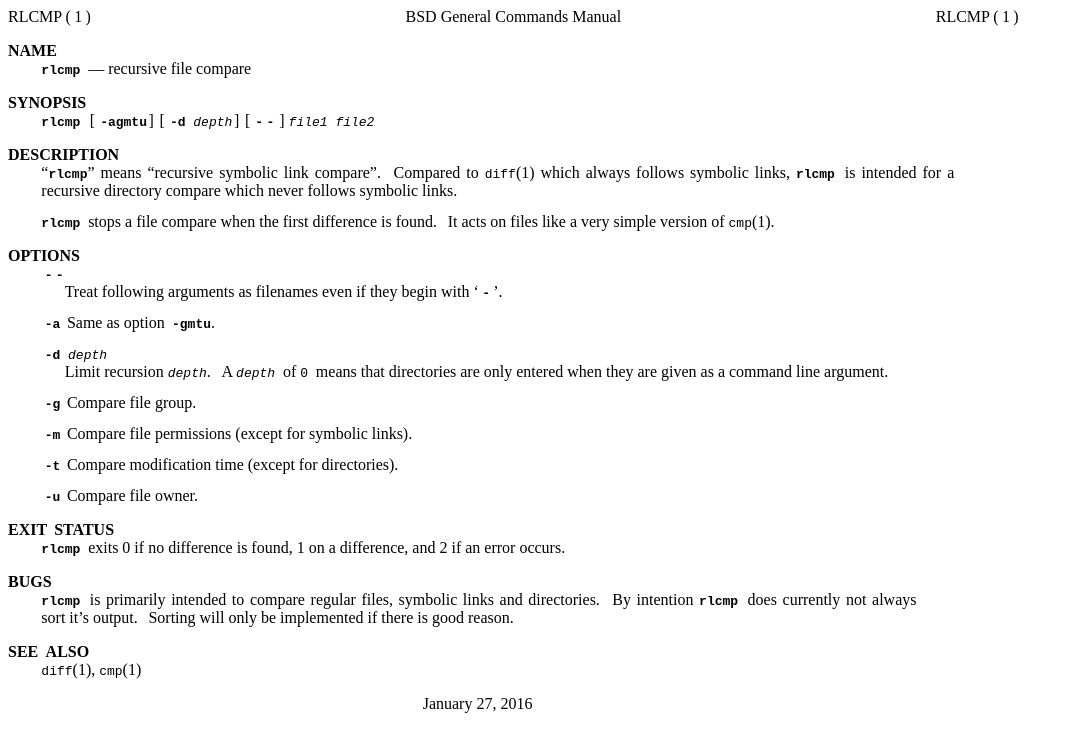
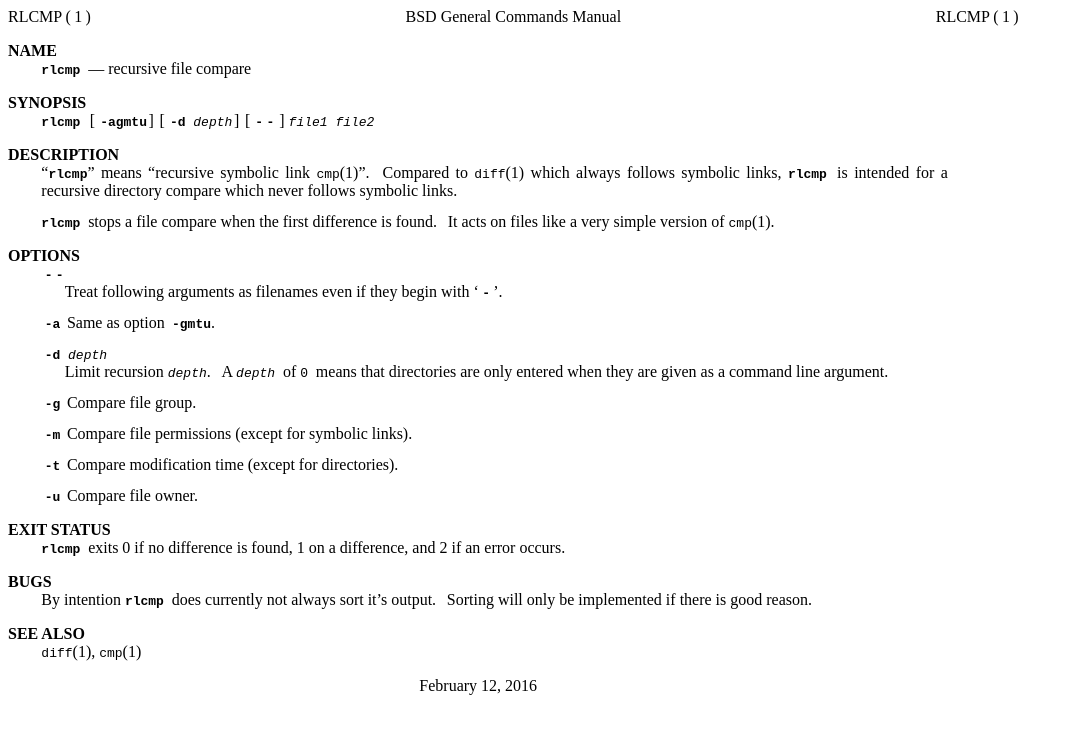
Before and after one commit to n-t-roff/n-t-roff.github.io, a plain HTML site: page rlcmp.1.html in a window 1280 px wide. Shown: the whole page, without its empty margins (0-1073 px from the left). Drawn offline with Linux system fonts and the light colour scheme.

Commit message:
rlcmp.1 updated

```diff
--- a/rlcmp.1.html
+++ b/rlcmp.1.html
@@ -10,7 +10,7 @@ NAME </span><span style="font-family: monospace; font-weight: bold"><br>
 SYNOPSIS </span><span style="font-family: monospace; font-weight: bold"><br>
 <span style="display: inline-block; width: 25pt"></span>rlcmp </span><span style="display: inline-block; width: 1.25pt"></span>[<span style="font-family: monospace; font-weight: bold"><span style="display: inline-block; width: 3.75pt"></span>&#45;agmtu</span><span style="display: inline-block; width: 1.25pt"></span>] <span style="display: inline-block; width: 1.25pt"></span>[<span style="font-family: monospace; font-weight: bold"><span style="display: inline-block; width: 3.75pt"></span>&#45;d </span><span style="font-family: monospace; font-style: italic">depth</span><span style="display: inline-block; width: 1.25pt"></span>] <span style="display: inline-block; width: 1.25pt"></span>[<span style="font-family: monospace; font-weight: bold"><span style="display: inline-block; width: 3.75pt"></span>&#45;<span style="display: inline-block; width: 2.5pt"></span>&#45;</span><span style="display: inline-block; width: 3.75pt"></span>] <span style="font-family: monospace; font-style: italic">file1 file2</span><span style="font-weight: bold"><p style="heigh: 360px"></p>
 DESCRIPTION </span><br>
-<span style="display: inline-block; width: 25pt"></span>&ldquo;<span style="font-family: monospace; font-weight: bold">rlcmp</span>&rdquo; <span style="display: inline-block; width: 1.5pt"></span>means <span style="display: inline-block; width: 1.5pt"></span>&ldquo;recursive <span style="display: inline-block; width: 1.5pt"></span>symbolic <span style="display: inline-block; width: 1.5pt"></span>link <span style="display: inline-block; width: 1.5pt"></span>compare&rdquo;. <span style="display: inline-block; width: 6.5pt"></span>Compared <span style="display: inline-block; width: 1.5pt"></span>to <span style="font-family: monospace"><span style="display: inline-block; width: 1.5pt"></span>diff</span>(1) <span style="display: inline-block; width: 1.5pt"></span>which <span style="display: inline-block; width: 1.5pt"></span>always <span style="display: inline-block; width: 1.5pt"></span>follows <span style="display: inline-block; width: 1.5pt"></span>symbolic <span style="display: inline-block; width: 1.5pt"></span>links, <span style="font-family: monospace; font-weight: bold"><span style="display: inline-block; width: 1.5pt"></span>rlcmp </span><span style="display: inline-block; width: 1.5pt"></span>is <span style="display: inline-block; width: 1.5pt"></span>intended <span style="display: inline-block; width: 1.5pt"></span>for <span style="display: inline-block; width: 1.5pt"></span>a<br>
+<span style="display: inline-block; width: 25pt"></span>&ldquo;<span style="font-family: monospace; font-weight: bold">rlcmp</span>&rdquo; <span style="display: inline-block; width: 1.75pt"></span>means <span style="display: inline-block; width: 1.75pt"></span>&ldquo;recursive <span style="display: inline-block; width: 1.75pt"></span>symbolic <span style="display: inline-block; width: 1.75pt"></span>link <span style="font-family: monospace"><span style="display: inline-block; width: 1.75pt"></span>cmp</span>(1)&rdquo;. <span style="display: inline-block; width: 6.75pt"></span>Compared <span style="display: inline-block; width: 1.75pt"></span>to <span style="font-family: monospace"><span style="display: inline-block; width: 1.75pt"></span>diff</span>(1) <span style="display: inline-block; width: 1.8pt"></span>which <span style="display: inline-block; width: 1.8pt"></span>always <span style="display: inline-block; width: 1.8pt"></span>follows <span style="display: inline-block; width: 1.8pt"></span>symbolic <span style="display: inline-block; width: 1.8pt"></span>links, <span style="font-family: monospace; font-weight: bold"><span style="display: inline-block; width: 1.8pt"></span>rlcmp </span><span style="display: inline-block; width: 1.8pt"></span>is <span style="display: inline-block; width: 1.8pt"></span>intended <span style="display: inline-block; width: 1.8pt"></span>for <span style="display: inline-block; width: 1.8pt"></span>a<br>
 <span style="display: inline-block; width: 25pt"></span>recursive directory compare which never follows symbolic links.<span style="font-family: monospace; font-weight: bold"><p style="heigh: 180px"></p>
 <span style="display: inline-block; width: 25pt"></span>rlcmp </span>stops a file compare when the first difference is found. <span style="display: inline-block; width: 5pt"></span>It acts on files like a very simple version of <span style="font-family: monospace">cmp</span>(1).<span style="font-weight: bold"><p style="heigh: 360px"></p>
 OPTIONS </span><span style="font-family: monospace; font-weight: bold"><br>
@@ -23,14 +23,13 @@ OPTIONS </span><span style="font-family: monospace; font-weight: bold"><br>
 <span style="display: inline-block; width: 27.5pt"></span>&#45;m</span><span style="display: inline-block; width: 5pt"></span>Compare file permissions (except for symbolic links).<span style="font-family: monospace; font-weight: bold"><p style="heigh: 180px"></p>
 <span style="display: inline-block; width: 27.5pt"></span>&#45;t</span><span style="display: inline-block; width: 5pt"></span>Compare modification time (except for directories).<span style="font-family: monospace; font-weight: bold"><p style="heigh: 180px"></p>
 <span style="display: inline-block; width: 27.5pt"></span>&#45;u</span><span style="display: inline-block; width: 5pt"></span>Compare file owner.<span style="font-weight: bold"><p style="heigh: 360px"></p>
-EXIT <span style="display: inline-block; width: 2.5pt"></span>STATUS </span><span style="font-family: monospace; font-weight: bold"><br>
+EXIT STATUS </span><span style="font-family: monospace; font-weight: bold"><br>
 <span style="display: inline-block; width: 25pt"></span>rlcmp </span>exits 0 if no difference is found, 1 on a difference, and 2 if an error occurs.<span style="font-weight: bold"><p style="heigh: 360px"></p>
-BUGS </span><span style="font-family: monospace; font-weight: bold"><br>
-<span style="display: inline-block; width: 25pt"></span>rlcmp </span><span style="display: inline-block; width: 1.2pt"></span>is <span style="display: inline-block; width: 1.2pt"></span>primarily <span style="display: inline-block; width: 1.2pt"></span>intended <span style="display: inline-block; width: 1.2pt"></span>to <span style="display: inline-block; width: 1.2pt"></span>compare <span style="display: inline-block; width: 1.2pt"></span>regular <span style="display: inline-block; width: 1.2pt"></span>files, <span style="display: inline-block; width: 1.2pt"></span>symbolic <span style="display: inline-block; width: 1.2pt"></span>links <span style="display: inline-block; width: 1.2pt"></span>and <span style="display: inline-block; width: 1.25pt"></span>directories. <span style="display: inline-block; width: 6.25pt"></span>By <span style="display: inline-block; width: 1.25pt"></span>intention <span style="font-family: monospace; font-weight: bold"><span style="display: inline-block; width: 1.25pt"></span>rlcmp </span><span style="display: inline-block; width: 1.25pt"></span>does <span style="display: inline-block; width: 1.25pt"></span>currently <span style="display: inline-block; width: 1.25pt"></span>not <span style="display: inline-block; width: 1.25pt"></span>always<br>
-<span style="display: inline-block; width: 25pt"></span>sort it&rsquo;s output. <span style="display: inline-block; width: 5pt"></span>Sorting will only be implemented if there is good reason.<span style="font-weight: bold"><p style="heigh: 360px"></p>
-SEE <span style="display: inline-block; width: 2.5pt"></span>ALSO </span><span style="font-family: monospace"><br>
+BUGS </span><br>
+<span style="display: inline-block; width: 25pt"></span>By intention <span style="font-family: monospace; font-weight: bold">rlcmp </span>does currently not always sort it&rsquo;s output. <span style="display: inline-block; width: 5pt"></span>Sorting will only be implemented if there is good reason.<span style="font-weight: bold"><p style="heigh: 360px"></p>
+SEE ALSO </span><span style="font-family: monospace"><br>
 <span style="display: inline-block; width: 25pt"></span>diff</span>(1), <span style="font-family: monospace">cmp</span>(1)<p style="heigh: 360px"></p>
-<span style="display: inline-block; width: 311pt"></span>January 27, 2016<br>
+<span style="display: inline-block; width: 308.5pt"></span>February 12, 2016<br>
 
   </body>
 </html>
```
